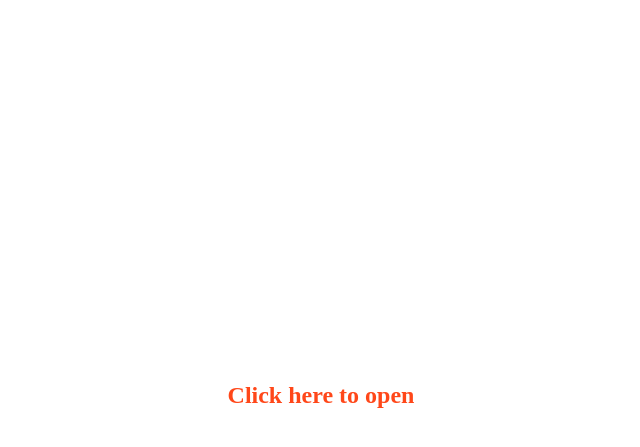
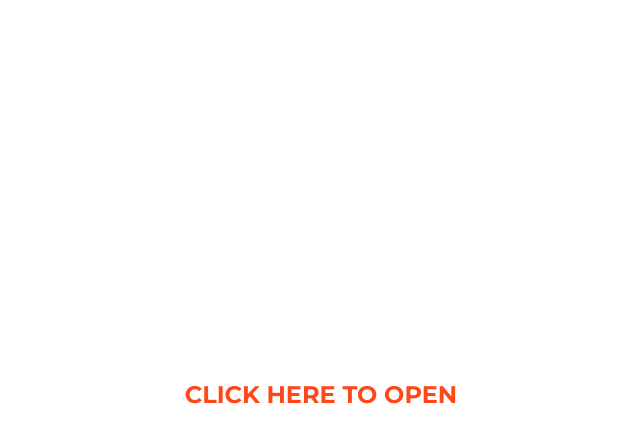
Before and after one commit to imageanalysis/openaccess, a Jekyll site: the page connect.html, which Jekyll copies as it is, in a window 1280 px wide. Shown: the top 447 px of the page, without its empty margins (319-959 px from the left). Built offline with Jekyll 4.4.1, drawn with Linux system fonts in a browser that asks for light colours.

Commit message:
Update connect.html

```diff
--- a/connect.html
+++ b/connect.html
@@ -10,8 +10,9 @@
     	h2 {
     		line-height: 750px;
     		text-align: center;
-    		font-familiy: Montserrat, "Helvetia Neue", "Sans Serif";
-
+            text-transform: uppercase;
+            font-family: Montserrat,"Helvetica Neue",Helvetica,Arial,sans-serif;
+            font-weight: 700;
     	}
 
         /* unvisited link */
```
